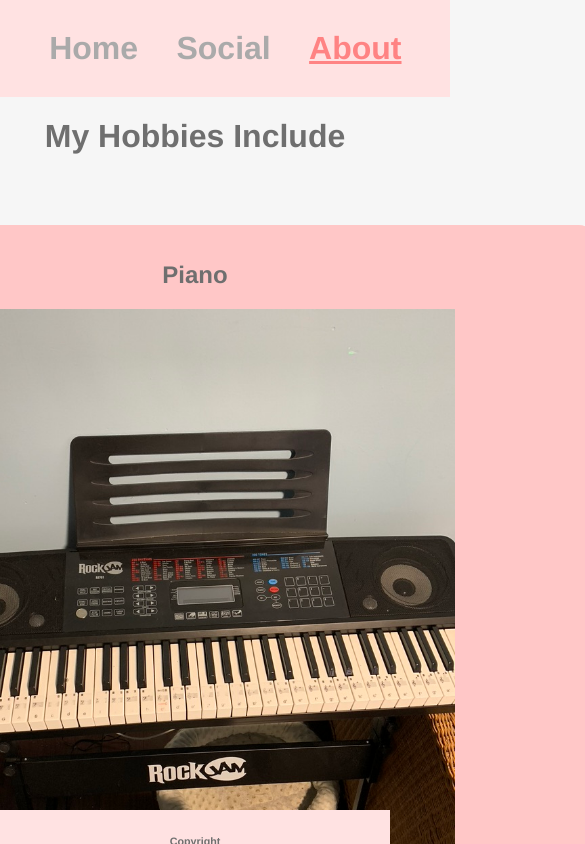
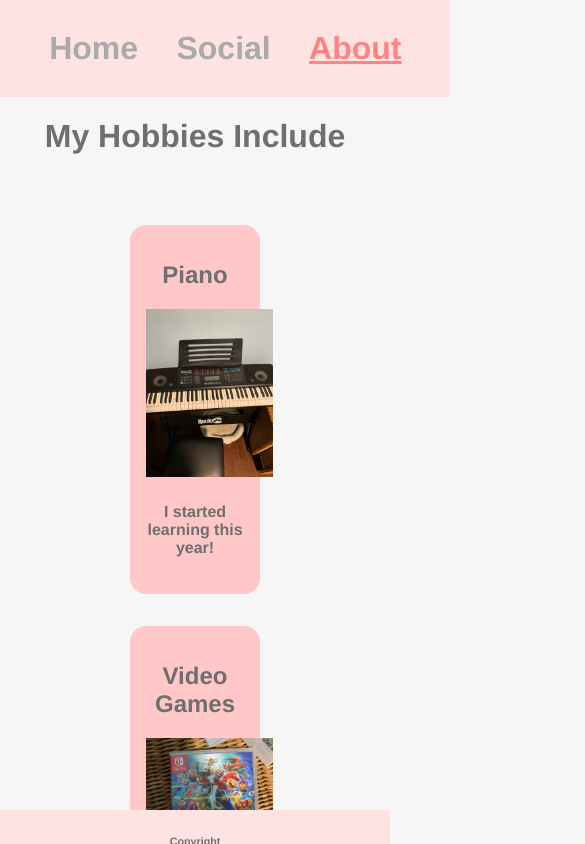
Before and after one commit to vibrentcarey/vue-portfolio, a Vue app: page /about in a window 390 px wide. Shown: the top 844 px of the page, 585 px wide, since content can reach past the window. Built offline with nearby package versions, Linux system fonts and the light colour scheme; what vue-social-sharing would draw is missing.

Commit message:
Testing image on mobile

```diff
--- a/src/components/HobbyCard.vue
+++ b/src/components/HobbyCard.vue
@@ -17,13 +17,13 @@ export default {
   #hobby-card {
     background-color: #ffc7c7;
     height: auto;
-    width: auto;
+    width: 25vw;
     margin: 1em;
     border-radius: 1em;
     display: inline-block;
     padding: 1em;
   }
   img{
-    height: 60%
+    height: 20vh;
   }
 </style>
--- a/src/views/About.vue
+++ b/src/views/About.vue
@@ -18,7 +18,7 @@ export default {
         {
           title: "Piano",
           imageLink: "piano.jpeg",
-          description: "I started teaching myself this year!"
+          description: "I started learning this year!"
         },
         {
           title: "Video Games",
```
